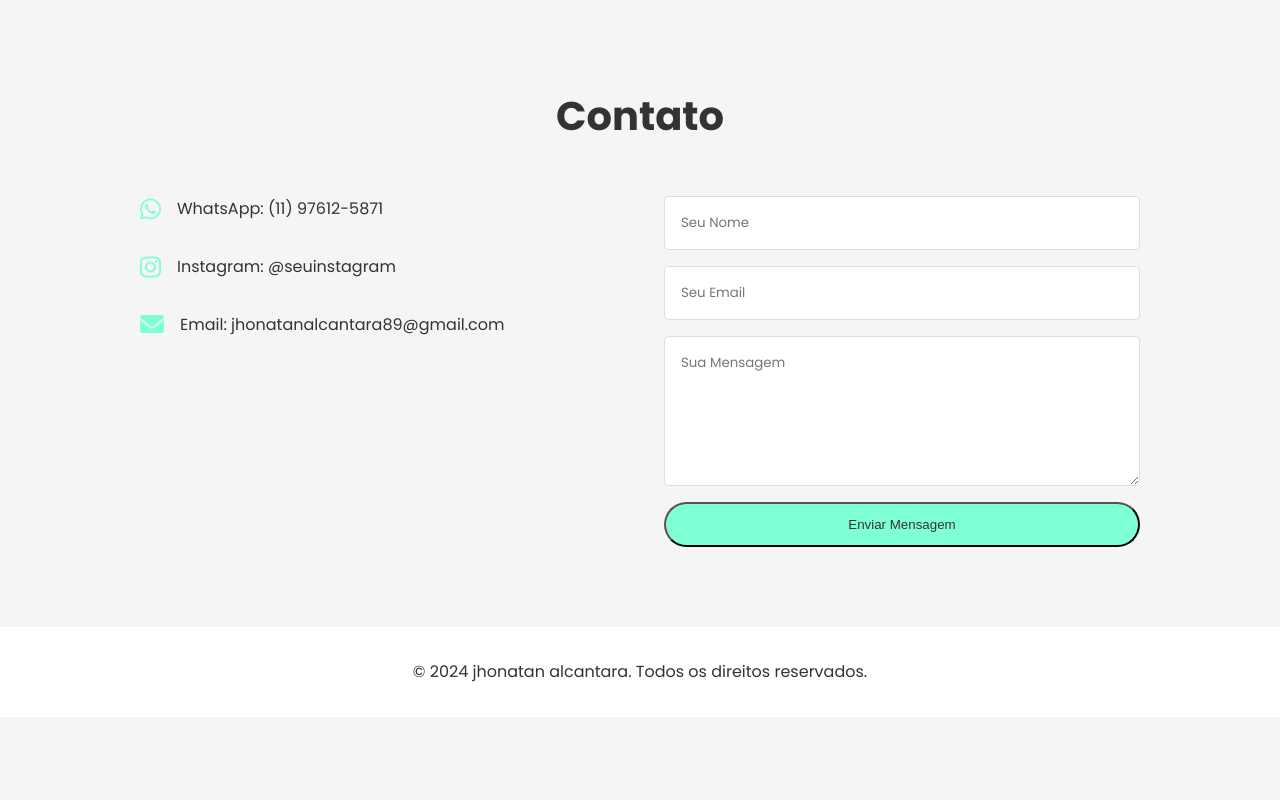
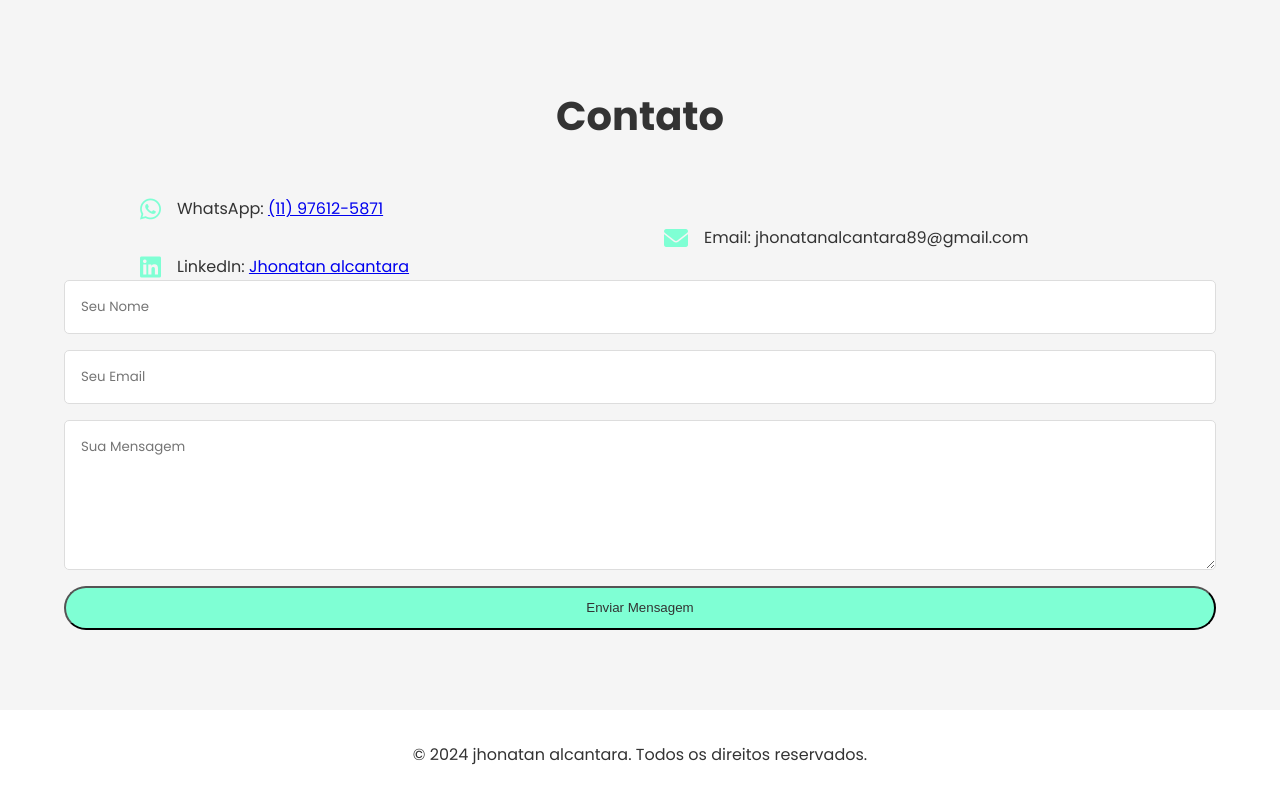
Before and after one commit to dkiller766/dkiller766.github.io, a plain HTML site: page index.html in a window 1280 px wide. Shown: the part 1972-2772 px from the top of the page. Before the commit the page ends 2689 px from the top, so only its background shows below. Drawn offline with Linux system fonts and the light colour scheme.

Commit message:
Update index.html

```diff
--- a/index.html
+++ b/index.html
@@ -81,14 +81,15 @@
     <section id="contact" class="contact">
         <h2>Contato</h2>
         <div class="contact-content">
-            <div class="contact-info">
+           <div class="contact-info">
                 <div class="contact-item">
                     <i class="fab fa-whatsapp"></i>
-                    <p>WhatsApp: (11) 97612-5871</p>
+                    <p>WhatsApp: <a href="wa.me//+5511976125871">(11) 97612-5871</a></p>
                 </div>
                 <div class="contact-item">
-                    <i class="fab fa-instagram"></i>
-                    <p>Instagram: @seuinstagram</p>
+                    <i class="fab fa-linkedin"></i>
+                    <p>LinkedIn: <a href="https://www.linkedin.com/in/jhonatan-alc%C3%A2ntara-de-oliveira-amorim-94696b245/">Jhonatan alcantara</a></p>
+                </div>
                 </div>
                 <div class="contact-item">
                     <i class="fas fa-envelope"></i>
```
